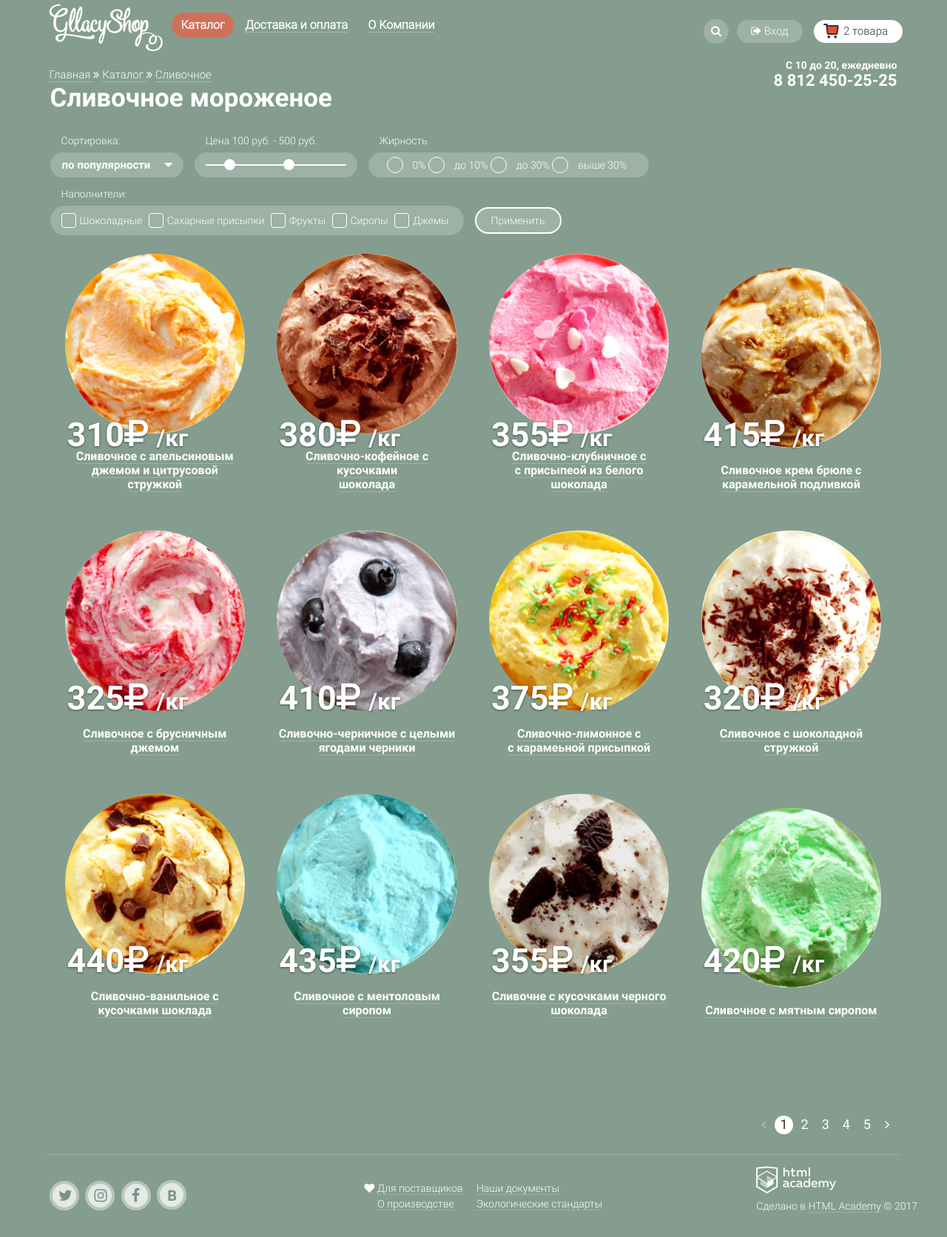
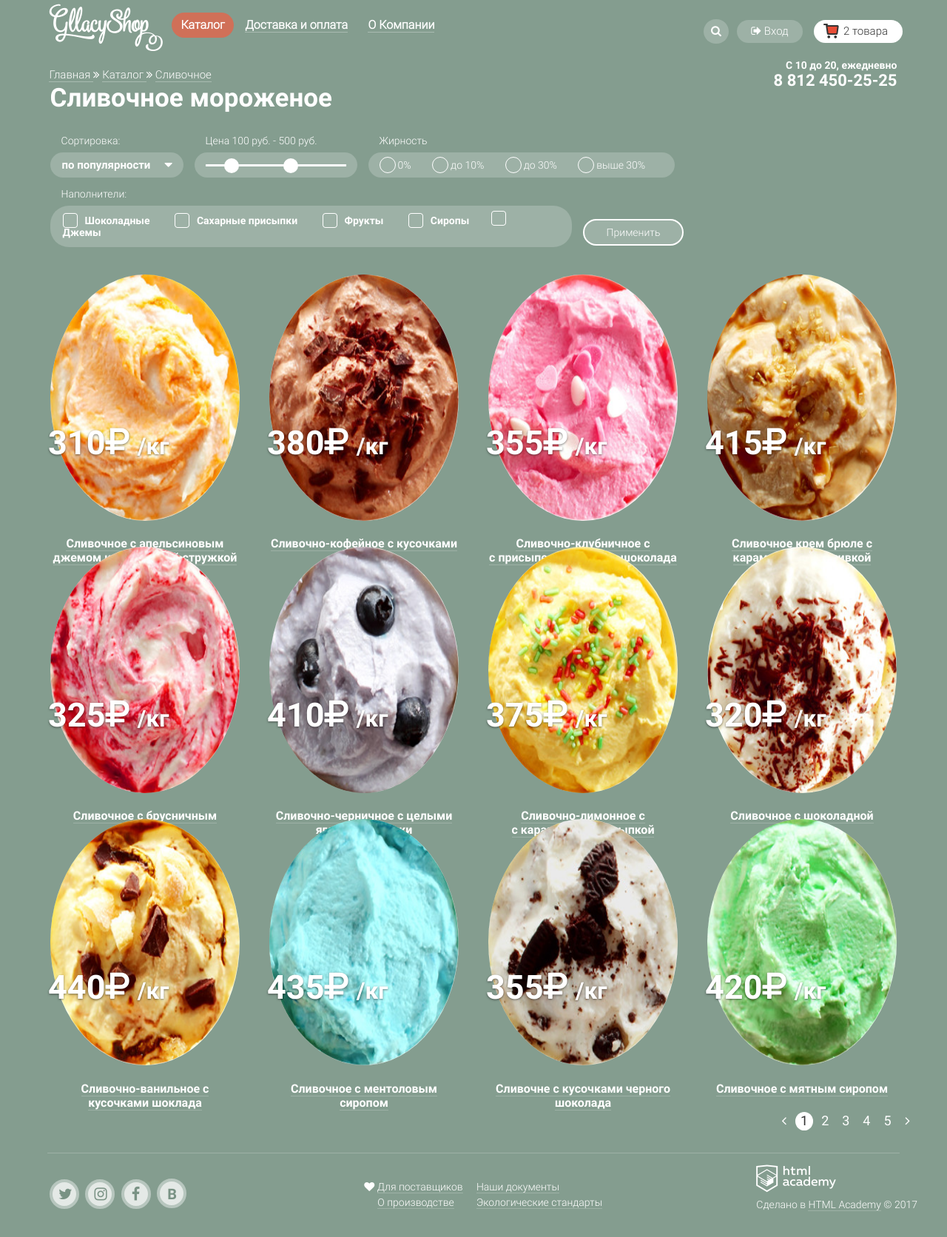
Before and after one commit to ArtemKahramanov/Gllacy2, a plain HTML site: page catalog.html in a window 1280 px wide. Shown: the whole page at 74% size. Drawn offline with nearby package versions, Linux system fonts and the light colour scheme.

Commit message:
fix error: img, pixel, background, hover, font, lincks

```diff
--- a/catalog.html
+++ b/catalog.html
@@ -13,7 +13,7 @@
 			<header class="header1">
 				<div class="row">
 					<div class="left_head">
-						<a class="alogo" href="index.html"><img src="img/Logo.png" id="logo" alt="Логотип"></a>
+						<a class="alogo" href="index.html"><img src="img/Logo.png" width="100%" height="100%" alt="Логотип"></a>
 						<ul>
 							<li class="tog1"><a href="#" class="list">Каталог</a>
 							<ul class="dropdown">
@@ -41,30 +41,28 @@
 							<input placeholder="Пароль" type="text">
 							<div class="row">
 								<div class="but_enter"><button class="enter_button">Войти</button></div>
-								<div class="regist"><label>Забыли пароль</label><br><label>Регестрация</label></div>
+								<div class="regist"><a href="#">Забыли пароль</a><br><a href="#">Регестрация</a></div>
 							</div>
 						</div>
 					</div>
 
 					<div class="basket">
-						<img src="img/basket.png" class="bs" alt="">
+						<img src="img/basket.png" width="23px" height="24px" class="bs" alt="">
 						<button class="icon2 licon2"> 2 товара</button>
 						<div class="bask">
 							<table>
 								<tr>
 									<td class="icon_close">
-										<!-- <img src="img/close.png" class="img_close" alt=""> -->
 									</td>
-									<td><img src="img/tov.png" alt=""></td>
+									<td><img src="img/tov.png" width="36px" height="38px" alt=""></td>
 									<td>Пломбир с апельсиновым джемом</td>
 									<td>1,5кг <span>x 200 руб.</span></td>
 									<td>300 руб.</td>
 								</tr>
 								<tr>
 									<td class="icon_close">
-										<!-- <img src="img/close.png" class="img_close" alt=""> -->
 									</td>
-									<td><img src="img/tov2.png" alt=""></td>
+									<td><img src="img/tov2.png" width="36px" height="38px" alt=""></td>
 									<td>Клубничный пломбир с присыпкой из белого шоколада</td>
 									<td>1,5кг <span>x 300 руб.</span></td>
 									<td>450 руб.</td>
@@ -85,7 +83,7 @@
 				<p class="mobile">8 812 450-25-25</p>
 			</div>
 		</header>
-		<article class="art2">
+		<aside class="art2">
 			<h1 class="h1_second">Сливочное мороженое</h1>
 			<div class="row_sort">
 				<div class="sorting"><span class="sor">Сортировка:</span>
@@ -110,7 +108,7 @@
 			</div>
 			<div class="fat"><span class="sor">Жирность</span>
 			<div class="jir">
-				<form action="radio">
+				<form action="https://echo.htmlacadimy.ru/" method="post">
 					<input type="radio" name="radio" class="radio" id="radio1"><label for="radio1"> 0%</label>
 					<input type="radio" name="radio" class="radio" id="radio2"><label for="radio2"> до 10%</label>
 					<input type="radio" name="radio" class="radio" id="radio3"><label for="radio3"> до 30%</label>
@@ -119,9 +117,10 @@
 			</div>
 		</div>
 	</div>
-
 	<div class="sort">
-		<div class="s1"><label class="sor">Наполнители:</label>
+				<form action="https://echo.htmlacadimy.ru/" method="post">
+		<div class="s1">
+	<label class="sor">Наполнители:</label>
 		<div class="nap input-check">
 			  <input type="checkbox" id="checkBox01" />
 	<label for="checkBox01">Шоколадные</label>
@@ -135,31 +134,34 @@
 	<label for="checkBox05">Джемы</label>
 		</div><button class="prim">Применить</button>
 	</div>
+	</form>
 </div>
+</aside>
 
+<article>
 <div class="hits">
-	<div class="hit"> <img src="img/tovar1.png" alt=""><br>
+	<div class="hit"> <img src="img/tovar1.png" width="100%" height="100%" alt=""><br>
 		<div class="description">
 			<p><a>Сливочное с апельсиновым<br> джемом и цитрусовой стружкой</a></p>
 		</div>
 		<div class="price"><p>310<i class="fa fa-rub" aria-hidden="true"></i> <span class="kg">/кг</span></p></div>
 		<div class="absol"><button class="watch">Быстрый просмотр</button></div>
 	</div>
-	<div class="hit"> <img src="img/tovar2.png" alt=""><br>
+	<div class="hit"> <img src="img/tovar2.png" width="100%" height="100%" alt=""><br>
 		<div class="description">
 			<p><a>Сливочно-кофейное с кусочками<br> шоколада</a></p>
 		</div>
 		<div class="price"><p>380<i class="fa fa-rub" aria-hidden="true"></i> <span class="kg">/кг</span></p></div>
 		<div class="absol"><button class="watch">Быстрый просмотр</button></div>
 	</div>
-	<div class="hit"> <img src="img/tovar3.png" alt=""><br>
+	<div class="hit"> <img src="img/tovar3.png" width="100%" height="100%" alt=""><br>
 		<div class="description">
 			<p><a>Сливочно-клубничное с <br>с присыпеой из белого шоколада</a></p>
 		</div>
 		<div class="price"><p>355<i class="fa fa-rub" aria-hidden="true"></i> <span class="kg">/кг</span></p></div>
 		<div class="absol"><button class="watch">Быстрый просмотр</button></div>
 	</div>
-	<div class="hit"> <img src="img/tovar4.png" alt=""><br>
+	<div class="hit"> <img src="img/tovar4.png" width="100%" height="100%" alt=""><br>
 		<div class="description">
 			<p><a>Сливочное крем брюле с<br>карамельной подливкой</a></p>
 		</div>
@@ -169,28 +171,28 @@
 </div>
 <div class="hits">
 	<div class="hit">
-		<img src="img/tovar5.png" alt=""><br>
+		<img src="img/tovar5.png" width="100%" height="100%" alt=""><br>
 		<div class="description">
 			<p><a>Сливочное с брусничным<br> джемом</a></p>
 		</div>
 		<div class="price"><p>325<i class="fa fa-rub" aria-hidden="true"></i> <span class="kg">/кг</span></p></div>
 		<div class="absol"><button class="watch">Быстрый просмотр</button></div>
 	</div>
-	<div class="hit"> <img src="img/tovar6.png" alt=""><br>
+	<div class="hit"> <img src="img/tovar6.png" width="100%" height="100%" alt=""><br>
 		<div class="description">
 			<p><a>Сливочно-черничное с целыми<br> ягодами черники</a></p>
 		</div>
 		<div class="price"><p>410<i class="fa fa-rub" aria-hidden="true"></i> <span class="kg">/кг</span></p></div>
 		<div class="absol"><button class="watch">Быстрый просмотр</button></div>
 	</div>
-	<div class="hit"> <img src="img/tovar7.png" alt=""><br>
+	<div class="hit"> <img src="img/tovar7.png" width="100%" height="100%" alt=""><br>
 		<div class="description">
 			<p><a>Сливочно-лимонное с <br> с карамеьной присыпкой</a></p>
 		</div>
 		<div class="price"><p>375<i class="fa fa-rub" aria-hidden="true"></i> <span class="kg">/кг</span></p></div>
 		<div class="absol"><button class="watch">Быстрый просмотр</button></div>
 	</div>
-	<div class="hit"> <img src="img/tovar8.png" alt=""><br>
+	<div class="hit"> <img src="img/tovar8.png" width="100%" height="100%" alt=""><br>
 		<div class="description">
 			<p><a>Сливочное с шоколадной<br>стружкой</a></p>
 		</div>
@@ -200,28 +202,28 @@
 </div>
 <div class="hits">
 	<div class="hit">
-		<img src="img/tovar9.png" alt=""><br>
+		<img src="img/tovar9.png" width="100%" height="100%" alt=""><br>
 		<div class="description">
 			<p><a>Сливочно-ванильное с<br>кусочками шоклада</a></p>
 		</div>
 		<div class="price"><p>440<i class="fa fa-rub" aria-hidden="true"></i> <span class="kg">/кг</span></p></div>
 		<div class="absol"><button class="watch">Быстрый просмотр</button></div>
 	</div>
-	<div class="hit"> <img src="img/tovar10.png" alt=""><br>
+	<div class="hit"> <img src="img/tovar10.png" width="100%" height="100%"  alt=""><br>
 		<div class="description">
 			<p><a>Сливочное с ментоловым<br>сиропом</a></p>
 		</div>
 		<div class="price"><p>435<i class="fa fa-rub" aria-hidden="true"></i> <span class="kg">/кг</span></p></div>
 		<div class="absol"><button class="watch">Быстрый просмотр</button></div>
 	</div>
-	<div class="hit"> <img src="img/tovar11.png" alt=""><br>
+	<div class="hit"> <img src="img/tovar11.png" width="100%" height="100%"  alt=""><br>
 		<div class="description">
 			<p><a>Сливочне с кусочками черного<br>шоколада</a></p>
 		</div>
 		<div class="price"><p>355<i class="fa fa-rub" aria-hidden="true"></i> <span class="kg">/кг</span></p></div>
 		<div class="absol"><button class="watch">Быстрый просмотр</button></div>
 	</div>
-	<div class="hit"> <img src="img/tovar12.png" alt=""><br>
+	<div class="hit"> <img src="img/tovar12.png" width="100%" height="100%"  alt=""><br>
 		<div class="description">
 			<p><a>Сливочное с мятным сиропом</a></p>
 		</div>
@@ -231,13 +233,13 @@
 </div>
 <div class="pages">
 	<ul class="listpage">
-		<li class="page"><i class="fa fa-angle-left" aria-hidden="true"></i></li>
-		<li class="page">1</li>
-		<li class="page">2</li>
-		<li class="page">3</li>
-		<li class="page">4</li>
-		<li class="page">5</li>
-		<li class="page"><i class="fa fa-angle-right" aria-hidden="true"></i></li>
+		<li class="page"><a href="#"><i class="fa fa-angle-left" aria-hidden="true"></i></li></a>
+		<li class="page"><a href="#">1</a></li>
+		<li class="page"><a href="#">2</a></li>
+		<li class="page"><a href="#">3</a></li>
+		<li class="page"><a href="#">4</a></li>
+		<li class="page"><a href="#">5</a></li>
+		<li class="page"><a href="#"><i class="fa fa-angle-right" aria-hidden="true"></i></li></a>
 	</ul>
 </div>
 </article>
@@ -253,13 +255,13 @@
 	<div class="center_foot">
 		<div class="fl">
 			<i class="fa fa-heart" aria-hidden="true"></i>
-			<label><a href="#">Для поставщиков</a></label>
-			<br><label class="sdvig"><a href="#">О производстве</a></label>
+			<span><a href="#">Для поставщиков</a></span>
+			<br><span class="sdvig"><a href="#">О производстве</a></span>
 		</div>
-		<div class="fr"><label><a href="#">Наши документы</a></label><br><label><a href="#">Экологические стандарты</a></label></div>
+		<div class="fr"><span><a href="#">Наши документы</a></span><br><span><a href="#">Экологические стандарты</a></span></div>
 	</div>
 	<div class="right_foot">
-		<img class='ahtml' src="img/html.png" alt=""><br>
+							<img class='ahtml' src="img/html.png" width="108px" height="38px" alt=""><br>
 		<p>Сделано в <a>HTML Academy</a> &copy; 2017</p>
 	</div>
 </div>
--- a/style/style.css
+++ b/style/style.css
@@ -23,7 +23,7 @@ body{
     color: white;
     background: #849D8F;
     font-size: 14px;
-	font-family: 'Roboto-Light', 'PT seans', Georgia;
+    font-family: 'Roboto-Light', 'PT sans', Georgia;
 }
 .bodybg1{
     background: #849D8F;
@@ -49,12 +49,12 @@ a{
 }
 .h4{
     font-size: 18px;
-	font-family: 'Roboto-Bold', 'PT seans', Georgia;
+    font-family: 'Roboto-Bold', 'PT sans', Georgia;
     margin: 4px 0;
     display: block;
 }
 .h1{
-	font: 900 60px/70px "Roboto-bold",'PT seans', Georgia;
+    font: 900 60px/70px "Roboto-bold",'PT sans', Georgia;
     line-height: 1.18;
     margin-bottom: 9px;
 }
@@ -63,11 +63,11 @@ a{
     padding: 0;
     font-size: 35px;
     margin-bottom: 20px;
-    font-family: 'Roboto-Bold', 'PT seans', Georgia;
+    font-family: 'Roboto-Bold', 'PT sans', Georgia;
 }
 .h3{
     font-size: 24px;
-    font-family: 'Roboto-Bold', 'PT seans', Georgia;
+    font-family: 'Roboto-Bold', 'PT sans', Georgia;
     margin-bottom: 20px;
 }
 button{
@@ -136,8 +136,21 @@ button{
     right: 10%;
     top: 85%;
     padding: 15px;
+    padding: 15px;
     border-radius: 5px;
     box-shadow: 5px 14px 26px rgba(0,0,0, 0.5);
+}
+.enter:hover .ent{
+    display: block;
+    transition: all 0.3s ease-in-out;
+}
+.search:hover .sear{
+    display: block;
+    transition: all 0.3s ease-in-out;
+}
+.basket:hover .bask{
+    display: block;
+    transition: all 0.3s ease-in-out;
 }
 .row{
     display: -webkit-box;
@@ -439,10 +452,12 @@ div.right_head{
     background: -webkit-linear-gradient(#cb3926,#f06643);
     background: linear-gradient(#cb3926,#f06643);
 }
+.regist a{
+    color: #333;
+}
 .regist{
     margin-top: 15px;
     text-align: left;
-
 }
 .regist > label{
     border-bottom: 1px solid;
@@ -506,6 +521,8 @@ div.right_head{
 }
 .hits{
     margin: 15px 0;
+    display: flex;
+    justify-content: center;
 }
 .hit{
     margin: 0 10px;
@@ -524,7 +541,7 @@ div.right_head{
     border-bottom: 1px solid #9DB1A6;
 }
 div.cont{
-	background: url(../img/bg.png);
+    background: url(../img/bg.jpg);
     border-radius: 15px;
     margin: 12px 2.2% 24px 2.2%;
     padding: 2.3%;
@@ -557,7 +574,7 @@ div.cont{
     border-radius: 15px;
     color: #333;
     height: 218px;
-    font-family: 'Roboto-Regular', PT, Georgia;
+    font-family: 'Roboto-Regular', "PT sans", Georgia;
 }
 .new_block p{
     font-size: 16px;
@@ -578,7 +595,7 @@ div.cont{
     height: 218px;
     font-size: 16px;
     position: relative;
-    font-family: 'Roboto-Regular', PT, Georgia;
+    font-family: 'Roboto-Regular', "PT sans", Georgia;
     background-position: 50% 50%;
 }
 div.mail{
@@ -649,7 +666,7 @@ input.mail{
     border-radius: 15px;
     padding: 30px 20px 20px 25px;
     color: #333;
-    font: 14px 'Roboto-Regular', PT, Georgia;
+    font: 14px 'Roboto-Regular', "PT sans", Georgia;
     right: 2%;
     width: 300px;
     bottom: 13%;
@@ -779,7 +796,7 @@ a:hover{
     background: #9DB1A6;
 }
 .select{
-	font: 15px 'Roboto-bold', PT, Georgia;
+    font: 15px 'Roboto-bold', "PT sans", Georgia;
     width: 100%;
     height: 34px;
     margin: 0;
@@ -820,13 +837,13 @@ a:hover{
 }
 .pol{
     width: 100%;
-    height: 2px;
+    height: 3px;
     background: white;
     margin-top: 5px;
 }
 a.a1,a.a2{
-	width: 15px;
-	height: 15px;
+    width: 20px;
+    height: 20px;
     position: absolute;
     display: inline-block;
     background: white;
@@ -834,11 +851,11 @@ a.a1,a.a2{
     border: none;
 }
 .a1{
-	top: 9px;
+    top: 8px;
     left: 40px;
 }
 .a2{
-	top: 9px;
+    top: 8px;
     left: 120px;
 }
 .a1:hover,.a2:hover{
@@ -854,7 +871,7 @@ input:hover{
 }
 .jir{
     background: #9DB1A6;
-    padding: 9px 30px 9px 25px;
+    padding: 9px 15px 9px 15px;
     border-radius: 25px;
 }
 .rad input,.nap input{
@@ -862,7 +879,8 @@ input:hover{
 }
 .nap{
     background: #9DB1A6;
-    padding:12px 15px;
+    width: 705px;
+    padding:12px 17px;
     border-radius: 25px;
     display: inline-block;
     margin-right: 15px;
@@ -870,7 +888,7 @@ input:hover{
 .prim{
     border: 2px solid white;
     background: #9DB1A6;
-    padding: 8px 20px;
+    padding: 8px 30px;
     color: white;
     border-radius: 25px;
 }
@@ -931,12 +949,19 @@ input:hover{
 }
 .pages{
     text-align: right;
-    margin-top: 105px;
-    margin-bottom: 15px;
+    margin-top: 53px;
+    margin-bottom: 30px;
     font-size: 18px;
 }
 .page i{
     padding: 1px;
+}
+.page a{
+    color: white;
+}
+.page a:hover{
+    color: white;
+    border: none;
 }
 .page{
     margin: 0 2px;
@@ -944,14 +969,14 @@ input:hover{
     padding: 2px 7px;
     font-family: 'roboto-regular';
 }
-.page:first-child{
-	color: rgba(255,255,255,0.4);
-}
 .page:nth-child(2){
     background: white;
     color: #333;
     border-radius: 50%;
     padding: 2px 7px;
+}
+.page:nth-child(2) a{
+    color: #333;
 }
 .page:hover{
     background:rgba(255,255,255,0.4);
@@ -982,7 +1007,7 @@ input:hover{
     padding: 26px 15px 23px 10px;
     display: none;
     box-shadow: 5px 14px 26px rgba(0,0,0, 0.5);
-    font: 13px 'Roboto-Regular', PT, Georgia;
+    font: 13px 'Roboto-Regular', "PT sans", Georgia;
 }
 .itog:after{
     content: "";
@@ -1033,7 +1058,7 @@ td{
 }
 .radio:not(checked) + label {
   position: relative;
-  padding: 0 0 0 35px;
+  padding: 0 25px 0 25px;
 }
 .radio:not(checked) + label:before {
   content: '';
@@ -1087,22 +1112,23 @@ td{
     position: relative;
     border-radius: 50%;
     width: 100%;
+    height: 100%;
 }
 .price{
     text-shadow: 0 1px 3px rgba(0,0,0,.5);
 }
 .price{
-	font: 45px "Roboto-bold", PT, Georgia;
+    font: 45px "Roboto-bold", "PT sans", Georgia;
     position: absolute;
-    bottom: 78px;
-    left: 13px;
+    bottom: 89px;
+    left: 7px;
 }
 .description{
-	font: 16px "Roboto-bold", PT, Georgia;
+    font: 16px "Roboto-bold", "PT sans", Georgia;
     padding: 18px 0;
 }
 .desk_l,.desk_r{
-	font: 16px "Roboto-Regular", PT, Georgia;
+    font: 16px "Roboto-Regular", "PT sans", Georgia;
     display: -webkit-box;
     display: -ms-flexbox;
     display: flex;
@@ -1127,7 +1153,7 @@ td{
     font-size: 0.7em;
 }
 .h1_second{
-	font: 35px "Roboto-bold", PT, Georgia;
+    font: 35px "Roboto-bold", "PT sans", Georgia;
     margin: 15px 0;
 }
 .alogo{
@@ -1208,7 +1234,8 @@ td{
   opacity: 0;
 }
 .input-check label {
-  padding:0 5px 0 25px;
+  padding:0 30px 0 30px;
+  font-family: 'Roboto-bold', 'PT sans', Georgia;
   position: relative;
   cursor: pointer;
 }
```
Also changed, not shown: index.html (+13 -9 lines), img/bg.jpg (added), img/bg.png (deleted). Lines whose indentation alone changed are shown as unchanged.
